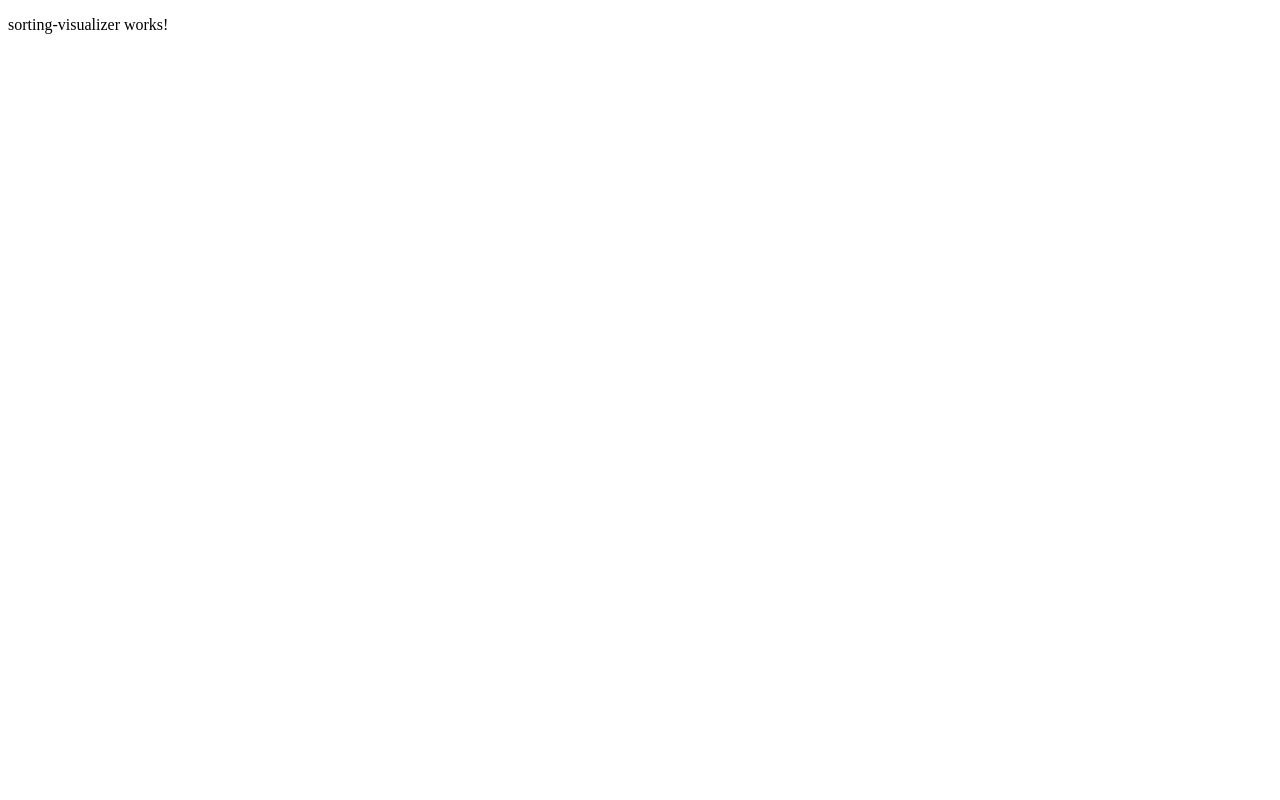
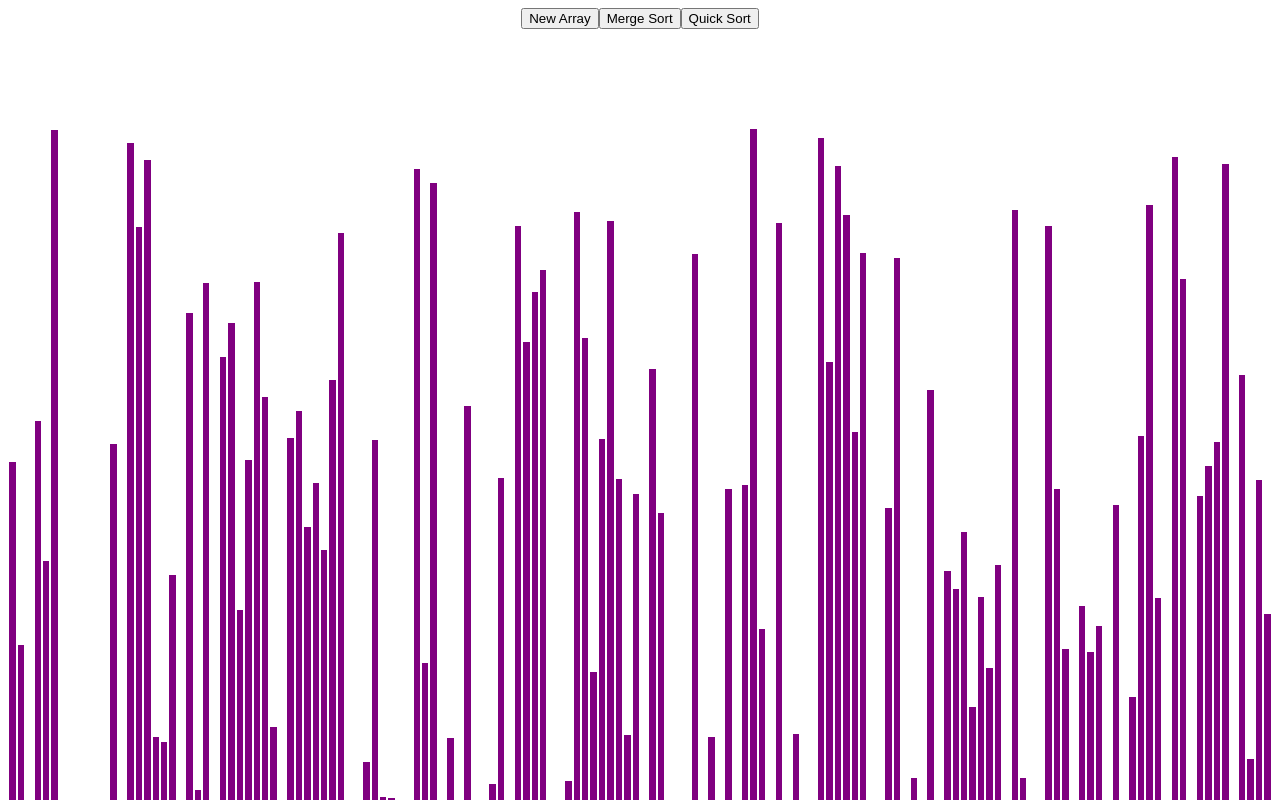
Before and after one commit to ivaanrl/algorithmVisualizer, an Angular app: page / in a window 1280 px wide. Shown: the top 800 px of the page. Built offline with nearby package versions, Linux system fonts and the light colour scheme.

Commit message:
add quickSort. Have to fix yellow bars bug

```diff
--- /dev/null
+++ b/src/app/sorting-visualizer/sorting-algorithms/merge-sort/merge-sort.service.ts
@@ -0,0 +1,89 @@
+import { Injectable } from '@angular/core';
+
+@Injectable({ providedIn: 'root' })
+export class MergeSortService {
+  getMergeSortAnimations(array: number[]) {
+    const animations: number[][] = [];
+    if (array.length <= 1) return array;
+    const auxiliaryArray = array.slice();
+    this.mergeSortHelper(
+      array,
+      0,
+      array.length - 1,
+      auxiliaryArray,
+      animations
+    );
+    return animations;
+  }
+
+  private mergeSortHelper(
+    mainArray: number[],
+    startIndex: number,
+    endIndex: number,
+    auxiliaryArray: number[],
+    animations: number[][]
+  ) {
+    if (startIndex === endIndex) return;
+    const middleIndex = Math.floor((startIndex + endIndex) / 2);
+    this.mergeSortHelper(
+      auxiliaryArray,
+      startIndex,
+      middleIndex,
+      mainArray,
+      animations
+    );
+    this.mergeSortHelper(
+      auxiliaryArray,
+      middleIndex + 1,
+      endIndex,
+      mainArray,
+      animations
+    );
+    this.merge(
+      mainArray,
+      startIndex,
+      middleIndex,
+      endIndex,
+      auxiliaryArray,
+      animations
+    );
+  }
+
+  private merge(
+    mainArray: number[],
+    startIndex: number,
+    middleIndex: number,
+    endIndex: number,
+    auxiliaryArray: number[],
+    animations: number[][]
+  ) {
+    let k = startIndex;
+    let i = startIndex;
+    let j = middleIndex + 1;
+    while (i <= middleIndex && j <= endIndex) {
+      animations.push([i, j]);
+      animations.push([i, j]);
+      if (auxiliaryArray[i] <= auxiliaryArray[j]) {
+        animations.push([k, auxiliaryArray[i]]);
+        mainArray[k++] = auxiliaryArray[i++];
+      } else {
+        animations.push([k, auxiliaryArray[j]]);
+        mainArray[k++] = auxiliaryArray[j++];
+      }
+    }
+
+    while (i <= middleIndex) {
+      animations.push([i, i]);
+      animations.push([i, i]);
+      animations.push([k, auxiliaryArray[i]]);
+      mainArray[k++] = auxiliaryArray[i++];
+    }
+
+    while (j <= endIndex) {
+      animations.push([j, j]);
+      animations.push([j, j]);
+      animations.push([k, auxiliaryArray[j]]);
+      mainArray[k++] = auxiliaryArray[j++];
+    }
+  }
+}
--- /dev/null
+++ b/src/app/sorting-visualizer/sorting-algorithms/quick-sort/quick-sort.service.ts
@@ -0,0 +1,48 @@
+import { Injectable } from '@angular/core';
+
+@Injectable({ providedIn: 'root' })
+export class QuickSortService {
+  async partition(
+    array: number[],
+    startIndex: number,
+    endIndex: number,
+    arrayBars: HTMLCollectionOf<HTMLElement>
+  ) {
+    const pivot = array[endIndex];
+    let i = startIndex - 1;
+    for (let j = startIndex; j < endIndex; j++) {
+      if (array[j] < pivot) {
+        i++;
+        await this.sleep(10);
+        if (i >= 0) arrayBars[i].style.backgroundColor = 'yellow';
+        arrayBars[j].style.backgroundColor = 'yellow';
+        [array[i], array[j]] = [array[j], array[i]];
+        await this.sleep(10);
+        if (i >= 0) arrayBars[i].style.backgroundColor = 'purple';
+        arrayBars[j].style.backgroundColor = 'purple';
+      }
+    }
+
+    [array[i + 1], array[endIndex]] = [array[endIndex], array[i + 1]];
+
+    return i + 1;
+  }
+
+  async quickSort(
+    array: number[],
+    startIndex: number,
+    endIndex: number,
+    arrayBars: HTMLCollectionOf<HTMLElement>
+  ) {
+    if (endIndex < startIndex) return;
+    let pi = await this.partition(array, startIndex, endIndex, arrayBars);
+    //Promise.all([
+    await this.quickSort(array, startIndex, pi - 1, arrayBars),
+      await this.quickSort(array, pi + 1, endIndex, arrayBars);
+    //]);
+  }
+
+  sleep(ms: number) {
+    return new Promise(resolve => setTimeout(resolve, ms));
+  }
+}
--- a/src/app/sorting-visualizer/sorting-visualizer/sorting-visualizer.component.html
+++ b/src/app/sorting-visualizer/sorting-visualizer/sorting-visualizer.component.html
@@ -1 +1,15 @@
-<p>sorting-visualizer works!</p>
+<div class="header">
+  <button (click)="newArray()">New Array</button>
+  <button (click)="mergeSort()">Merge Sort</button>
+  <button (click)="quickSort()">Quick Sort</button>
+</div>
+
+<div class="container">
+  <div
+    class="array-bar"
+    *ngFor="let item of array"
+    style="height: 100px; width: 10px; background-color: purple; "
+    [ngStyle]="{ height: getArrayBarHeight(item) }"
+    id="{{ item }}"
+  ></div>
+</div>
--- a/src/app/sorting-visualizer/sorting-visualizer/sorting-visualizer.component.scss
+++ b/src/app/sorting-visualizer/sorting-visualizer/sorting-visualizer.component.scss
@@ -0,0 +1,17 @@
+.header {
+  display: flex;
+  justify-content: center;
+}
+
+.container {
+  margin-top: 100px;
+  display: flex;
+  flex-direction: row;
+  width: 100%;
+  justify-content: center;
+  align-items: flex-end;
+}
+
+.array-bar {
+  margin: 0 1px;
+}
--- a/src/app/sorting-visualizer/sorting-visualizer/sorting-visualizer.component.ts
+++ b/src/app/sorting-visualizer/sorting-visualizer/sorting-visualizer.component.ts
@@ -11,7 +11,32 @@ export class SortingVisualizerComponent implements OnInit {
   constructor(private sortingVisualizerService: SortingVisualizerService) {}
 
   ngOnInit() {
+    this.newArray();
+  }
+
+  getArrayBarHeight(height) {
+    return `${height}px`;
+  }
+
+  newArray() {
     this.array = this.sortingVisualizerService.newArray();
-    console.log(this.array);
+  }
+
+  mergeSort() {
+    this.sortingVisualizerService.mergeSort(
+      this.array.slice(),
+      document.getElementsByClassName('array-bar') as HTMLCollectionOf<
+        HTMLElement
+      >
+    );
+  }
+
+  quickSort() {
+    this.sortingVisualizerService.quickSort(
+      this.array,
+      document.getElementsByClassName('array-bar') as HTMLCollectionOf<
+        HTMLElement
+      >
+    );
   }
 }
--- a/src/app/sorting-visualizer/sorting-visualizer/sorting-visualizer.service.ts
+++ b/src/app/sorting-visualizer/sorting-visualizer/sorting-visualizer.service.ts
@@ -1,10 +1,21 @@
 import { Injectable } from '@angular/core';
+import { MergeSortService } from '../sorting-algorithms/merge-sort/merge-sort.service';
+import { QuickSortService } from '../sorting-algorithms/quick-sort/quick-sort.service';
 
 @Injectable({ providedIn: 'root' })
 export class SortingVisualizerService {
+  ANIMATION_SPEED_MS = 3;
+  NUMBER_OF_ARRAY_BARS = 310;
+  PRIMARY_COLOR = 'purple';
+  SECONDARY_COLOR = 'yellow';
+  constructor(
+    private mergeSortService: MergeSortService,
+    private quickSortService: QuickSortService
+  ) {}
+
   newArray() {
     const array: number[] = [];
-    for (let i = 0; i < 100; i++) {
+    for (let i = 0; i < 150; i++) {
       array.push(this.randomIntFromInterval(5, 1000));
     }
     return array;
@@ -13,4 +24,35 @@ export class SortingVisualizerService {
   private randomIntFromInterval(min: number, max: number) {
     return Math.floor(Math.random() * (max - min + 1) + min);
   }
+
+  mergeSort(array: number[], arrayBars: HTMLCollectionOf<HTMLElement>) {
+    const animationsArray = this.mergeSortService.getMergeSortAnimations(array);
+    for (let i = 0; i < animationsArray.length; i++) {
+      const shouldColorChange = i % 3 !== 2;
+      if (shouldColorChange) {
+        const barOneIndex = animationsArray[i][0];
+        const barTwoIndex = animationsArray[i][1];
+        const barTwoStyle = arrayBars[barTwoIndex].style;
+        const barOneStyle = arrayBars[barOneIndex].style;
+        const color = i % 3 === 0 ? this.SECONDARY_COLOR : this.PRIMARY_COLOR;
+        setTimeout(() => {
+          barOneStyle.backgroundColor = color;
+          barTwoStyle.backgroundColor = color;
+        }, i * this.ANIMATION_SPEED_MS);
+      } else {
+        setTimeout(() => {
+          const barOneIndex = animationsArray[i][0];
+          const newHeight = animationsArray[i][1];
+          const barOneStyle = arrayBars[barOneIndex].style;
+          barOneStyle.height = `${newHeight}px`;
+        }, i * this.ANIMATION_SPEED_MS);
+      }
+    }
+  }
+
+  quickSort(array: number[], arrayBars: HTMLCollectionOf<HTMLElement>) {
+    const startIndex = 0;
+    const endIndex = array.length - 1;
+    this.quickSortService.quickSort(array, startIndex, endIndex, arrayBars);
+  }
 }
```
